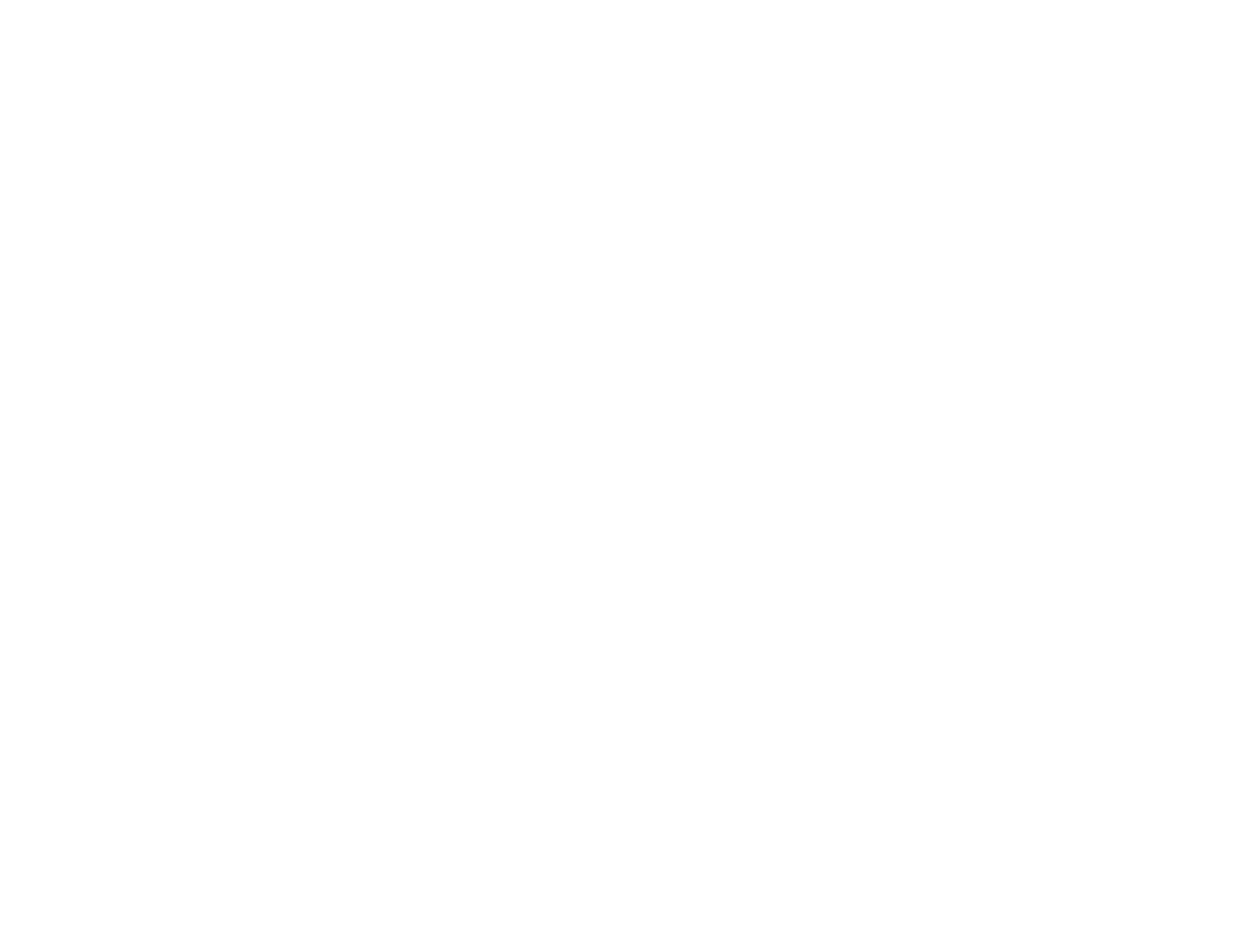
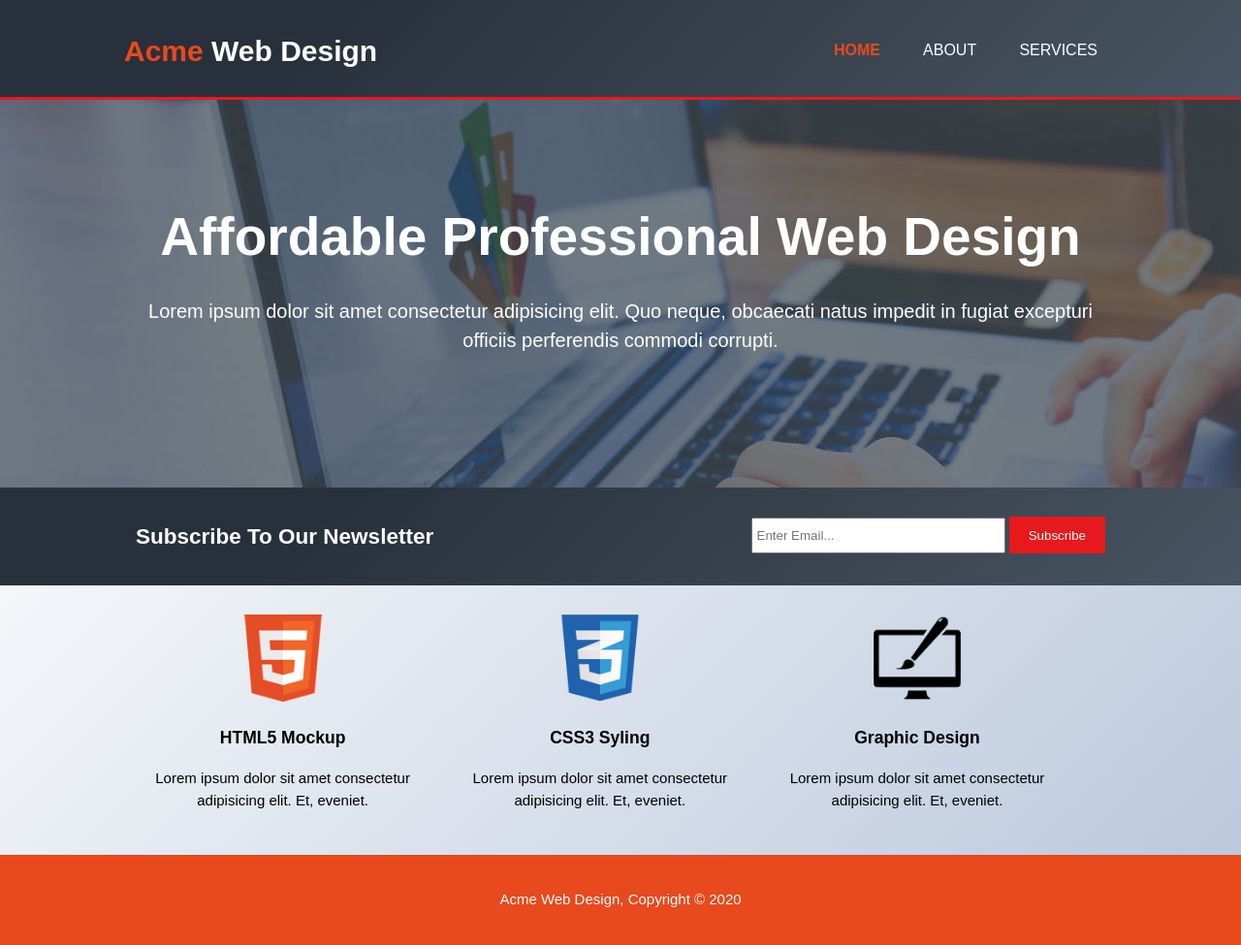
Before and after one commit to juanrcastaneda/Acme-Website-Responsive_Layout, a plain HTML site: page index.html in a window 1280 px wide. Shown: the whole page at 97% size. Before the commit the page ends 800 px from the top, so only its background shows below. Drawn offline with Linux system fonts and the light colour scheme.

Commit message:
finished traversy media video practice

```diff
--- /dev/null
+++ b/css/style.css
@@ -0,0 +1,213 @@
+body {
+    font-family:  Arial, Helvetica, sans-serif;
+    font-size: 15px;
+    line-height: 1.5;
+    /*or*/
+    font: 15px/1.5 Arial, Helvetica, sans-serif;
+    padding:0;
+    margin:0;
+    background-color: #b8c6db;
+    background-image: linear-gradient(315deg, #b8c6db 0%, #f5f7fa 74%);
+}
+
+/*Global*/
+.container {
+    width: 80%;
+    margin: 0 auto;
+    overflow: hidden;
+}
+
+ul {
+    margin:0;
+    padding:0;
+}
+
+.button1 {
+    height: 38px;
+    background: #e8191d;
+    border: 0;
+    padding-left: 20px;
+    padding-right: 20px;
+    color: white;
+
+}
+
+.dark {
+    padding: 15px;
+    background: #35424a;
+    color:white;
+    margin-top: 10px;
+    margin-bottom: 10px;
+
+}
+
+/*headerl*/
+header {
+    background-color: #485461;
+    background-image: linear-gradient(315deg, #485461 0%, #28313b 74%);
+    color: white;
+    padding-top: 30px;
+    min-height: 70px;
+    border-bottom: 3px solid #e8191d;
+}
+
+header a {
+    color: white;
+    text-decoration: none;
+    text-transform: uppercase;
+    font-size: 16px;
+
+}
+
+
+header li {
+    text-decoration: none;
+    display: inline;
+    padding: 0 20px 0 20px;
+}
+
+header #branding {
+    float:left;
+}
+
+header #branding h1 {
+    margin: 0;
+}
+
+header nav {
+    float:right;
+    margin-top: 10px;
+}
+
+header .highlight, header .current a {
+    color: #e8491d;
+    font-weight: bold;
+}
+
+header a:hover {
+    color: #cccccc;
+    font-weight: bold;
+}
+
+/* Showcase*/
+
+#showcase {
+    min-height: 400px;
+    background:url("../img/showcase.jpg") no-repeat 0/* x-axis of image moves left to right*/ -400px; /* y-axis of image moves left to right*/
+    text-align: center;
+    color: white;
+}
+
+#showcase h1 {
+    margin-top: 100px;
+    font-size: 55px;
+    margin-bottom: 10px;
+}
+
+#showcase p {
+    font-size: 20px;
+}
+
+/*newsletter*/
+#newsletter {
+    padding: 15px;
+    color: white;
+    background-color: #485461;
+    background-image: linear-gradient(315deg, #485461 0%, #28313b 74%);
+}
+
+#newsletter h1 {
+    float: left;
+}
+
+#newsletter form {
+    float: right;
+    margin-top: 15px;
+}
+
+#newsletter input[type="email"] {
+    padding: 4px;
+    height: 25px;
+    width: 250px;
+}
+
+/*boxes*/
+#boxes {
+    margin-top: 20px;
+}
+
+#boxes .box {
+    float: left;
+    width: 30%;
+    padding: 10px;
+    text-align: center;
+}
+
+#boxes .box img {
+    width: 90px;
+}
+
+/*sidebar*/
+
+aside#sidebar {
+    float: right;
+    width: 30%;
+    margin-top:10px;
+}
+
+aside#sidebar .quote input, aside#sidebar .quote textarea{
+    width:90%;
+    padding: 5px;
+}
+
+/*main-col*/
+article#main-col {
+    float:left;
+    width:65%;
+}
+
+/*services*/
+
+ul#services li {
+    list-style:none;
+    padding: 20px;
+    border: 1px solid #cccccc;
+    margin-bottom: 5px;
+    background-color: #e6e6e6;
+}
+footer {
+    padding: 20px;
+    margin-top: 20px;
+    color: white;
+    background: #e8491d;
+    text-align: center;
+
+}
+
+/*Media Queries*/
+@media(max-width: 768px) {
+    header #branding, header nav, #newsletter h1, #newsletter form, #boxes .box, article#main-col, aside#sidebar{
+        float: none;
+        text-align: center;
+        width: 100%;
+    }
+
+    header {
+        padding-bottom: 20px;
+    }
+
+    #showcase h1 {
+        margin-top: 40px;
+    }
+
+    #newsletter button, .quote button {
+        display: block;
+        width: 100%
+    }
+
+    #newsletter form input[type="email"] {
+        width: 100%;
+        margin-bottom: 10px;
+
+    }
+}
--- a/index.html
+++ b/index.html
@@ -3,9 +3,66 @@
 <head>
     <meta charset="UTF-8">
     <meta name="viewport" content="width=device-width, initial-scale=1.0">
-    <title>Document</title>
+    <title>Acme Web Design | Welcome</title>
+    <link rel="stylesheet" href="./css/style.css">
 </head>
 <body>
+    <header>
+        <div class="container">
+            <div id="branding">
+                <h1><span class="highlight">Acme</span> Web Design</h1>
+             </div>
+                <nav>
+                    <ul>
+                        <li class="current"><a href="index.html">Home</a></li>
+                        <li><a href="about.html">About</a></li>
+                        <li><a href="services.html">Services</a></li>
+                    </ul>
+                </nav>
+        </div>
+    </header>
 
+    <section id="showcase">
+        <div class="container">
+            <h1>Affordable Professional Web Design </h1>
+            <p>Lorem ipsum dolor sit amet consectetur adipisicing elit. Quo neque, obcaecati natus impedit in fugiat excepturi officiis perferendis commodi corrupti.</p>
+        </div>
+    </section>
+
+    <section id="newsletter">
+        <div class="container">
+           <h1>Subscribe To Our Newsletter</h1>
+           <form>
+               <input type="email" placeholder="Enter Email...">
+               <button type="submit" class="button1">Subscribe</button>
+           </form>
+        </div>
+    </section>
+
+    <section id="boxes">
+        <div class="container">
+            <div class="box">
+                <img src="./img/logo_html.png">
+                <h3>HTML5 Mockup</h3>
+                <p>Lorem ipsum dolor sit amet consectetur adipisicing elit. Et, eveniet.</p>
+            </div>
+            <div class="box">
+                <img src="./img/logo_css.png">
+
+                <h3>CSS3 Syling</h3>
+                <p>Lorem ipsum dolor sit amet consectetur adipisicing elit. Et, eveniet.</p>
+            </div>
+            <div class="box">
+                <img src="./img/logo_brush.png">
+
+                <h3>Graphic Design</h3>
+                <p>Lorem ipsum dolor sit amet consectetur adipisicing elit. Et, eveniet.</p>
+            </div>
+        </div>
+    </section>
+
+    <footer>
+        <p>Acme Web Design, Copyright &copy; 2020</p>
+    </footer>
 </body>
 </html>
```
Also changed, not shown: about.html (added, +56 -0 lines), services.html (added, +85 -0 lines), img/logo_brush.png (added), img/logo_css.png (added), img/logo_html.png (added), img/showcase.jpg (added), 1 other file.
